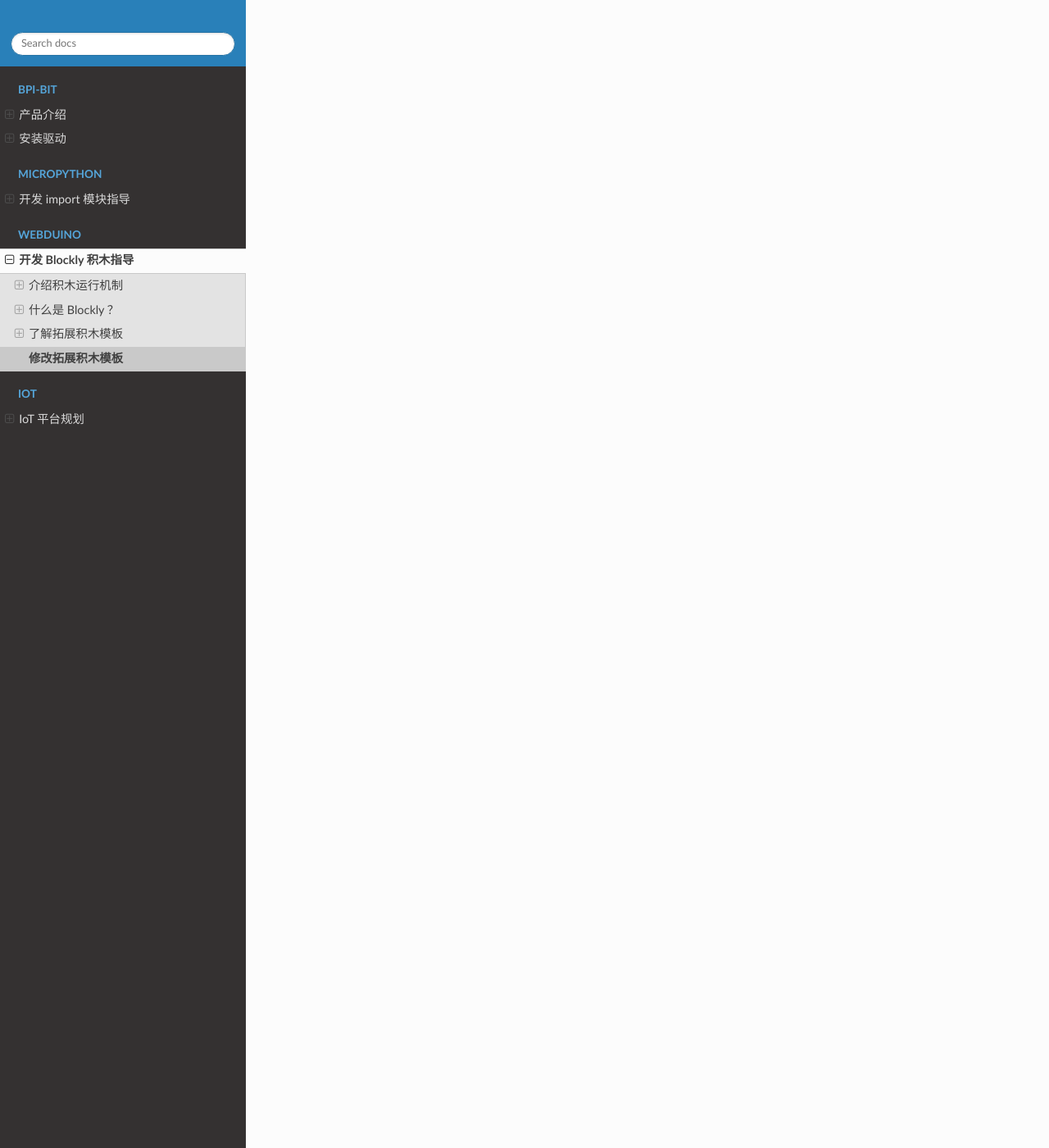
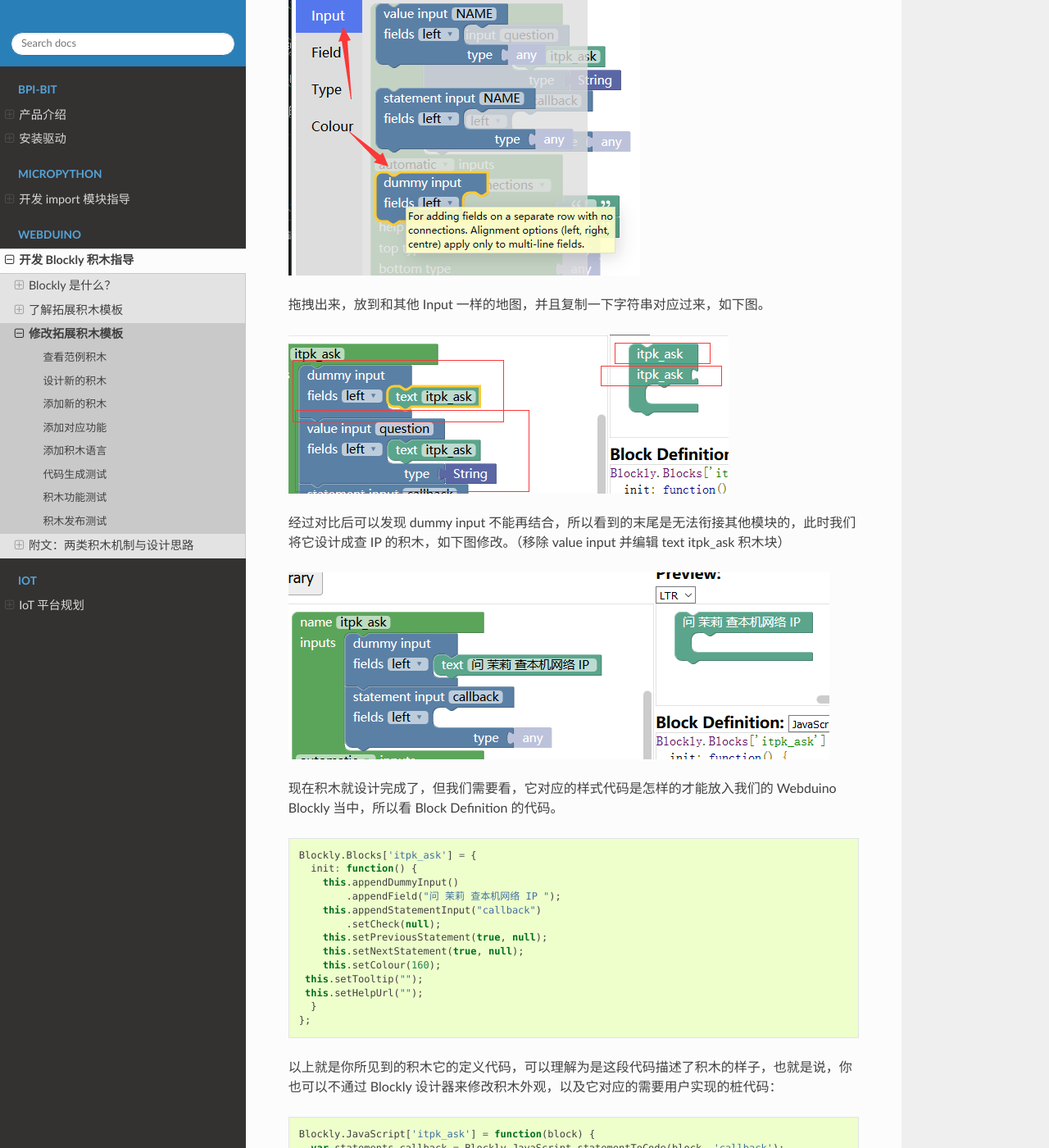
Before and after one commit to BPI-STEAM/Dev, a Sphinx documentation site: the page built from source/web/modify.md, in a window 1280 px wide and 1400 px high, scrolled down 3560 px. Shown: the whole window at 82% size. Built offline with Sphinx 7.4.7 and the Read the Docs theme 2.0.0, drawn with Linux system fonts in a browser that asks for light colours; some of the changed text lies outside the part shown.

Commit message:
审核了一遍内容，现在补充了关于使用积木模板开始的方法。

````diff
--- /dev/null
+++ b/source/web/modify.md
@@ -0,0 +1,108 @@
+# 修改拓展积木模板
+
+> 欲读懂内部工作机制，请学习 [HTML5](https://www.runoob.com/html/html5-intro.html) 和 [ECMAScript 6](https://www.runoob.com/w3cnote/es6-concise-tutorial.html) 。
+
+## 查看范例积木
+
+进入积木设计器，我选择了国内源 [Blockly Developer Tools](http://walkline.wang/blockly/blockfactory/) 如下图。
+
+![](images/blockly_tools.png)
+
+将 [webduino-blockly-template](https://github.com/BPI-STEAM/webduino-blockly-template) 代码 clone 得到（或使用模板新建项目），将文件里的 demo/library.xml 导回积木设计器，参考已有积木，重新设计出属于你的积木。
+
+![](images/select_library.png)
+
+可以看到有如下积木类型。
+
+![](images/blockly_list.png)
+
+让我们点开一个 itpk_answer 看看都是如何定义的。
+
+![](images/itpk_answer.png)
+
+可以看到，左侧是积木编辑工具，右侧则是生成的结果：
+
+- 积木外观样式预览（Preview）
+- 积木外观定义代码（Block Definition）
+- 代码生成函数桩（Generator stub）
+
+![](images/blockly_result.png)
+
+现在知道有这些东西就行，回头就会用上，至少知道这些代码都是使用该工具生成的。
+
+## 设计新的积木
+
+如果我想做一个功能积木，假设建立在已经有的基础上，我把它再封装成某一个功能，比如说，查询本机 IP 的积木，那么积木应该长怎样呢？
+
+![](images/itpk_ask.png)
+
+我们可以参考 itpk_ask 的积木设计，修改它直接变成我们想要的祥子，拖动一个无参数的积木连接块，如下图。
+
+![](images/get_input_dummy.png)
+
+拖拽出来，放到和其他 Input 一样的地图，并且复制一下字符串对应过来，如下图。
+
+![](images/input_contrast.png)
+
+经过对比后可以发现 dummy input 不能再结合，所以看到的末尾是无法衔接其他模块的，此时我们将它设计成查 IP 的积木，如下图修改。（移除 value input 并编辑 text itpk_ask 积木块）
+
+![](images/itpk_get_ip.png)
+
+现在积木就设计完成了，但我们需要看，它对应的样式代码是怎样的才能放入我们的 Webduino Blockly 当中，所以看 Block Definition 的代码。
+
+```javascript
+Blockly.Blocks['itpk_ask'] = {
+  init: function() {
+    this.appendDummyInput()
+        .appendField("问 茉莉 查本机网络 IP ");
+    this.appendStatementInput("callback")
+        .setCheck(null);
+    this.setPreviousStatement(true, null);
+    this.setNextStatement(true, null);
+    this.setColour(160);
+ this.setTooltip("");
+ this.setHelpUrl("");
+  }
+};
+```
+
+以上就是你所见到的积木它的定义代码，可以理解为是这段代码描述了积木的样子，也就是说，你也可以不通过 Blockly 设计器来修改积木外观，以及它对应的需要用户实现的桩代码：
+
+```javascript
+Blockly.JavaScript['itpk_ask'] = function(block) {
+  var statements_callback = Blockly.JavaScript.statementToCode(block, 'callback');
+  // TODO: Assemble JavaScript into code variable.
+  var code = '...;\n';
+  return code;
+};
+```
+
+这个函数可以为积木提供背后生成的代码环境，例如将 var code = 'var test = 123;\n'; 这样就表示，这个积木块拖拽出来将提供 `var test = 123;\n` 的代码，也就是所谓的生成代码积木，积木块对应着代码，接下来我们就要将其导入我们的原本的积木当中。
+
+我们最后来改个名字并保存一下新的积木块，免得丢失了，如图。
+
+![](images/save_itpk_get_ip.png)
+
+积木设计器还有很多重要的功能需要你自己去发掘，比如：
+
+- Block Exporter 可以批量选取积木并导出对应代码。
+
+![](images/blockly_exporter.png)
+
+- Workspace Factory 可以模拟设计的积木大致的使用方法，与其他积木进行对接的尝试，还可以导出（Export）积木工具列 toolbox.xml 文件供你参考。
+
+![](images/blockly_factory.png)
+
+以上功能，如果有涉及到的都会提及，但不会面面俱到，如果有疑问可以到社区里提问，有关于积木设计器的功能预览就普及到这里了，记得下载保存你的积木配置（Download）。
+
+## 添加新的积木
+
+## 添加对应功能
+
+## 添加积木语言
+
+## 代码生成测试
+
+## 积木功能测试
+
+## 积木发布测试
--- a/source/web/modify.rst
+++ /dev/null
@@ -1,8 +0,0 @@
-修改拓展积木模板
-=====================================================
-
-.. Attention::
-
-    欲读懂内部工作机制，请过目一遍 `HTML5 <https://www.runoob.com/html/html5-intro.html>`_ 和 `ECMAScript 6 <https://www.runoob.com/w3cnote/es6-concise-tutorial.html>`_ 。
-
-    但这并不影响你的学习与使用，哪怕你能记住并接受可以这样应用就行。
--- a/source/web/samples/itpk_robot.rst
+++ b/source/web/samples/itpk_robot.rst
@@ -1,2 +1,6 @@
-开发示范之茉莉机器人
+开发示范之青云客机器人
 =====================================================
+
+创造新的积木
+
+为了更贴近示例模板功能，我特地找了一个相近功能的接口 `青云客智能聊天机器人API <http://api.qingyunke.com/>`_ ，它实际上就是另外一种类似的功能机器人 API。
````
Also changed, not shown: source/web/blockly.rst (+36 -11 lines), source/web/develop.rst (+4 -27 lines), source/web/index.rst (+4 -4 lines), source/web/mechanism.rst (+11 -17 lines), source/web/images/blockly_exporter.png (added), source/web/images/blockly_factory.png (added), source/web/images/blockly_list.png (added), source/web/images/blockly_result.png (added), source/web/images/blockly_tools.png (added), source/web/images/get_input_dummy.png (added), source/web/images/input_contrast.png (added), source/web/images/itpk_answer.png (added), source/web/images/itpk_ask.png (added), source/web/images/itpk_get_ip.png (added), 2 more files.
